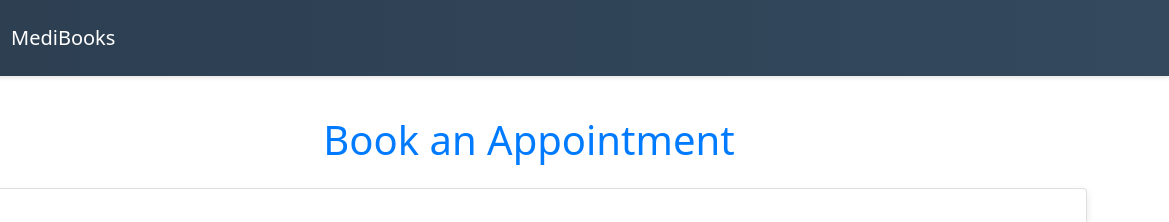
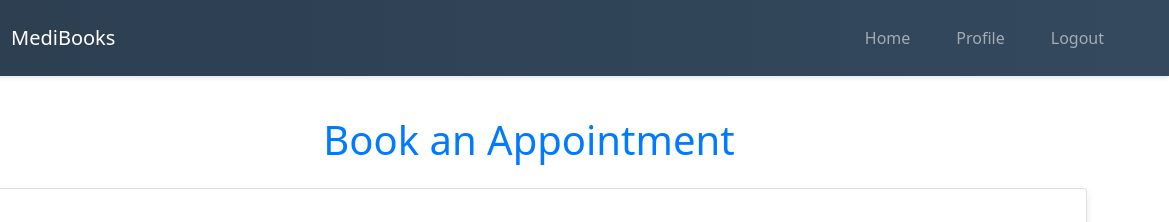
Before and after one commit to DevOpsAndCloudMastery1/medibooks-public-html-1, a website: page medibooks-public-html-1/Public/appointment-booking.html in a window 1280 px wide. Shown: the top 222 px of the page, 111-1280 px from the left. Drawn offline with nearby package versions, Linux system fonts and the light colour scheme.

Commit message:
updated nav link of home,profile and logout in appointment-booking.html

```diff
--- a/medibooks-public-html-1/Public/appointment-booking.html
+++ b/medibooks-public-html-1/Public/appointment-booking.html
@@ -13,6 +13,20 @@
             <a class="navbar-brand" href="home.html">
                 <img src="../images /MediBooks-Logo-1.png" alt="MediBooks Logo"> MediBooks
             </a>
+            <!-- Right-aligned menu -->
+            <div class="collapse navbar-collapse justify-content-end">
+                <ul class="navbar-nav">
+                    <li class="nav-item">
+                        <a class="nav-link" href="home.html">Home</a>
+                    </li>
+                    <li class="nav-item">
+                        <a class="nav-link" href="user-profile.html">Profile</a>
+                    </li>
+                    <li class="nav-item">
+                        <a class="nav-link" href="logout.html">Logout</a>
+                    </li>
+                </ul>
+            </div>
         </div>
     </nav>
 
```
